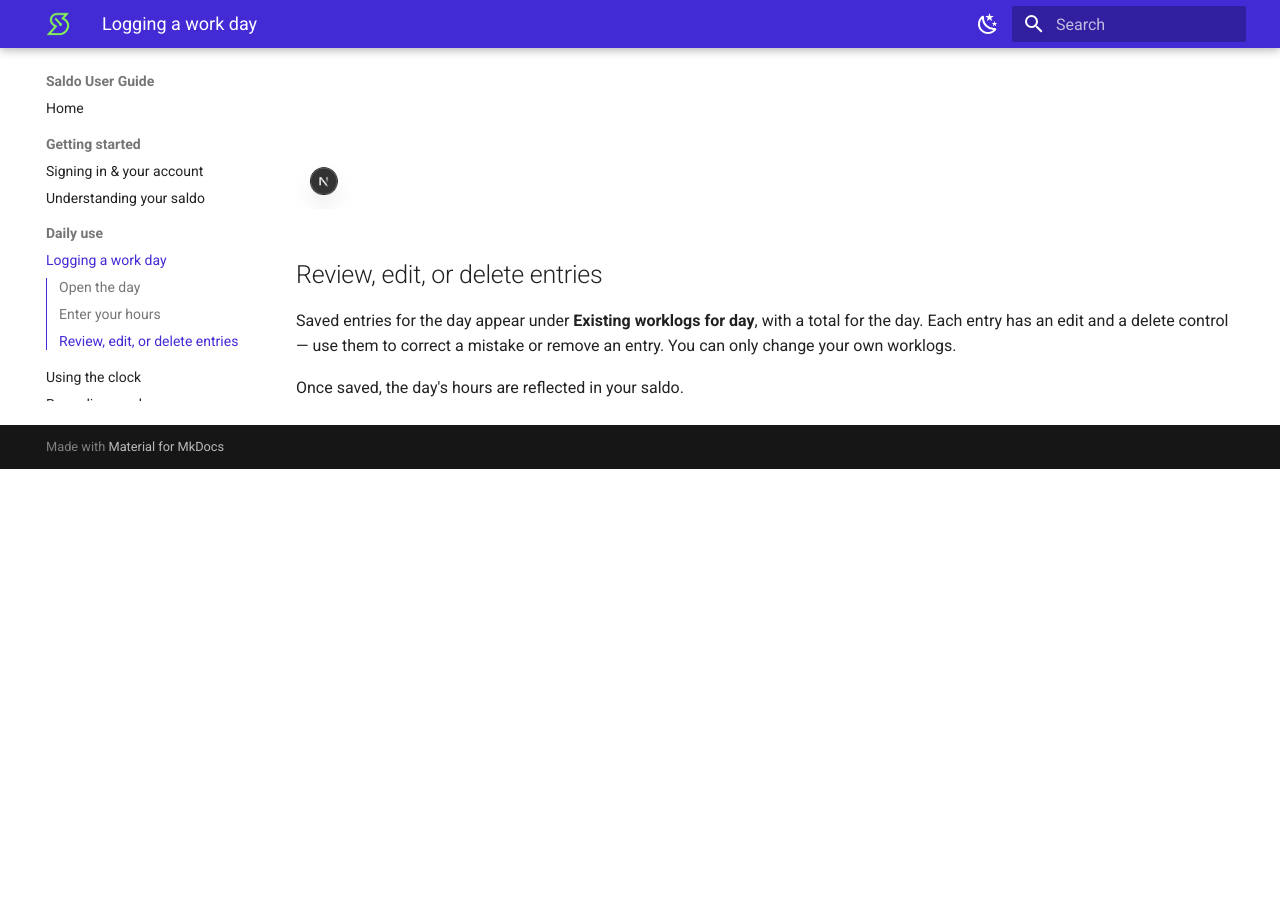
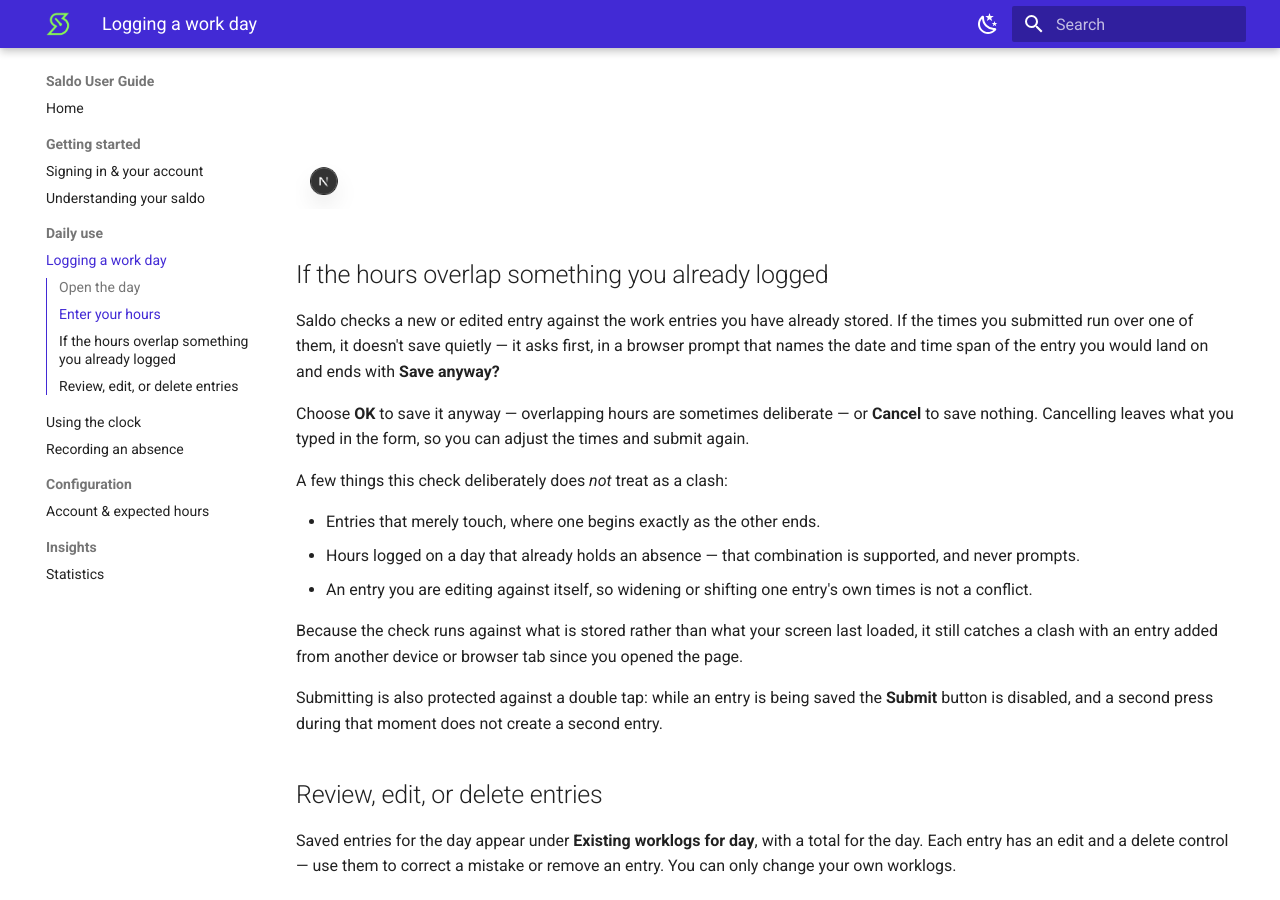
Before and after one commit to oskkos/saldo, an MkDocs documentation site: the page built from docs/user-guide/content/logging-a-work-day.md, in a window 1280 px wide and 900 px high, scrolled down 1025 px. Built offline with MkDocs 1.6.1 and Material for MkDocs 9.7.7, drawn with Linux system fonts in a browser that asks for light colours; before the commit the page ends 1494 px from its top, so only the background shows below that.

Commit message:
docs(user-guide): document overlap confirmation and double-submit protection

```diff
--- a/docs/user-guide/content/logging-a-work-day.md
+++ b/docs/user-guide/content/logging-a-work-day.md
@@ -24,6 +24,33 @@ optional **comment**, then press **Submit** to save the entry.
 
 ![The day view: the work-time entry form with a start and end time, the lunch-break toggle, a comment field, and the list of existing worklogs for the day.](screenshots/logging-a-work-day.png)
 
+## If the hours overlap something you already logged
+
+Saldo checks a new or edited entry against the work entries you have already
+stored. If the times you submitted run over one of them, it doesn't save quietly
+— it asks first, in a browser prompt that names the date and time span of the
+entry you would land on and ends with **Save anyway?**
+
+Choose **OK** to save it anyway — overlapping hours are sometimes deliberate — or
+**Cancel** to save nothing. Cancelling leaves what you typed in the form, so you
+can adjust the times and submit again.
+
+A few things this check deliberately does *not* treat as a clash:
+
+- Entries that merely touch, where one begins exactly as the other ends.
+- Hours logged on a day that already holds an absence — that combination is
+  supported, and never prompts.
+- An entry you are editing against itself, so widening or shifting one entry's
+  own times is not a conflict.
+
+Because the check runs against what is stored rather than what your screen last
+loaded, it still catches a clash with an entry added from another device or
+browser tab since you opened the page.
+
+Submitting is also protected against a double tap: while an entry is being saved
+the **Submit** button is disabled, and a second press during that moment does not
+create a second entry.
+
 ## Review, edit, or delete entries
 
 Saved entries for the day appear under **Existing worklogs for day**, with a total
@@ -42,5 +69,8 @@ Once saved, the day's hours are reflected in your saldo.
 > | worklog | Worklog entry supports a duration mode | `7adcb5fa9602` |
 > | worklog | Edit a worklog only if owned | `df10405f2a0a` |
 > | worklog | Delete a worklog only if owned | `70a910bd8992` |
+> | worklog | Work entries do not silently overlap | `c5bab5b7ae76` |
+> | mutation-safety | One interaction produces at most one mutation | `c9e94daca7d5` |
+> | mutation-safety | A control is visibly unavailable while its mutation runs | `889ed111f553` |
 
 <!-- /traceability -->
```
Also changed, not shown: docs/user-guide/content/using-the-clock.md (+18 -0 lines).
